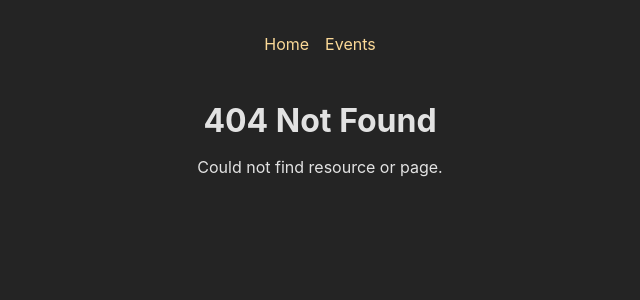
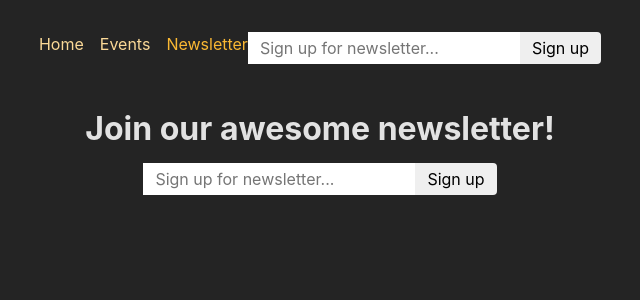
Before and after one commit to Afrag61/Advanced-Project, a React (Create React App) app in the folder react-frontend/: page /newsletter in a window 1280 px wide. Before the commit this address had no page. Shown: the top 300 px of the page, without its empty margins (320-960 px from the left). Built offline with nearby package versions, Linux system fonts and the light colour scheme.

Commit message:
Updated for new downloaded & edited files (Ahmed Frag)

```diff
--- a/react-frontend/src/App.js
+++ b/react-frontend/src/App.js
@@ -1,55 +1,28 @@
-// Challenge / Exercise
+import { RouterProvider, createBrowserRouter } from 'react-router-dom';
 
-// 1. Add five new (dummy) page components (content can be simple <h1> elements)
-//    - HomePage
-//    - EventsPage
-//    - EventDetailPage
-//    - NewEventPage
-//    - EditEventPage
-// Done
-// 2. Add routing & route definitions for these five pages
-//    - / => HomePage
-//    - /events => EventsPage
-//    - /events/<some-id> => EventDetailPage
-//    - /events/new => NewEventPage
-//    - /events/<some-id>/edit => EditEventPage
-// Done
-// 3. Add a root layout that adds the <MainNavigation> component above all page components
-// Done
-// 4. Add properly working links to the MainNavigation
-// Done
-// 5. Ensure that the links in MainNavigation receive an "active" class when active
-// Done
-// 6. Output a list of dummy events to the EventsPage
-//    Every list item should include a link to the respective EventDetailPage
-// Done
-// 7. Output the ID of the selected event on the EventDetailPage
-// Done
-// BONUS: Add another (nested) layout route that adds the <EventNavigation> component above all /events... page components
+import EditEventPage from './pages/EditEvent';
+import ErrorPage from './pages/Error';
+import EventDetailPage, {
+  loader as eventDetailLoader,
+  action as deleteEventAction,
+} from './pages/EventDetail';
+import EventsPage, { loader as eventsLoader } from './pages/Events';
+import EventsRootLayout from './pages/EventsRoot';
+import HomePage from './pages/Home';
+import NewEventPage from './pages/NewEvent';
+import RootLayout from './pages/Root';
+import { action as manipulateEventAction } from './components/EventForm';
+import NewsletterPage, { action as newsletterAction } from './pages/Newsletter';
 
-import { createBrowserRouter, RouterProvider } from "react-router-dom";
-import RootLayout from "./pages/Root";
-import HomePage from "./pages/Home";
-import EventsPage, { Loader as eventsLoader } from "./pages/Events";
-import EventDetailsPage, {
-  Loader as detailsLoader,
-  action as deleteEventAction
-} from "./pages/EventDetails";
-import NewEventPage from "./pages/NewEvent";
-import EditEventPage from "./pages/EditEvent";
-import EventsRootLayout from "./pages/EventsRoot";
-import ErrorPage from "./pages/Error";
-import {action as manipulateEventAction} from "./components/EventForm";
-
-const route = createBrowserRouter([
+const router = createBrowserRouter([
   {
-    path: "/",
+    path: '/',
     element: <RootLayout />,
     errorElement: <ErrorPage />,
     children: [
       { index: true, element: <HomePage /> },
       {
-        path: "events",
+        path: 'events',
         element: <EventsRootLayout />,
         children: [
           {
@@ -58,31 +31,40 @@
             loader: eventsLoader,
           },
           {
-            path: ":eventId",
+            path: ':eventId',
             id: 'event-detail',
-            loader: detailsLoader,
+            loader: eventDetailLoader,
             children: [
               {
                 index: true,
-                element: <EventDetailsPage />,
-                action: deleteEventAction
+                element: <EventDetailPage />,
+                action: deleteEventAction,
               },
               {
-                path: "edit",
+                path: 'edit',
                 element: <EditEventPage />,
-                action: manipulateEventAction
+                action: manipulateEventAction,
               },
             ],
           },
-          { path: "new", element: <NewEventPage />, action: manipulateEventAction },
+          {
+            path: 'new',
+            element: <NewEventPage />,
+            action: manipulateEventAction,
+          },
         ],
+      },
+      {
+        path: 'newsletter',
+        element: <NewsletterPage />,
+        action: newsletterAction,
       },
     ],
   },
 ]);
 
 function App() {
-  return <RouterProvider router={route} />;
+  return <RouterProvider router={router} />;
 }
 
 export default App;
--- a/react-frontend/src/components/MainNavigation.js
+++ b/react-frontend/src/components/MainNavigation.js
@@ -1,5 +1,7 @@
 import { NavLink } from 'react-router-dom';
+
 import classes from './MainNavigation.module.css';
+import NewsletterSignup from './NewsletterSignup';
 
 function MainNavigation() {
   return (
@@ -7,13 +9,39 @@
       <nav>
         <ul className={classes.list}>
           <li>
-            <NavLink to="/" className={({isActive}) => isActive ? classes.active : undefined}>Home</NavLink>
+            <NavLink
+              to="/"
+              className={({ isActive }) =>
+                isActive ? classes.active : undefined
+              }
+              end
+            >
+              Home
+            </NavLink>
           </li>
           <li>
-            <NavLink to="/events" className={({isActive}) => isActive ? classes.active : undefined}>Events</NavLink>
+            <NavLink
+              to="/events"
+              className={({ isActive }) =>
+                isActive ? classes.active : undefined
+              }
+            >
+              Events
+            </NavLink>
+          </li>
+          <li>
+            <NavLink
+              to="/newsletter"
+              className={({ isActive }) =>
+                isActive ? classes.active : undefined
+              }
+            >
+              Newsletter
+            </NavLink>
           </li>
         </ul>
       </nav>
+      <NewsletterSignup />
     </header>
   );
 }
--- /dev/null
+++ b/react-frontend/src/components/NewsletterSignup.js
@@ -0,0 +1,16 @@
+import classes from './NewsletterSignup.module.css';
+
+function NewsletterSignup() {
+  return (
+    <form method="post" className={classes.newsletter}>
+      <input
+        type="email"
+        placeholder="Sign up for newsletter..."
+        aria-label="Sign up for newsletter"
+      />
+      <button>Sign up</button>
+    </form>
+  );
+}
+
+export default NewsletterSignup;
--- /dev/null
+++ b/react-frontend/src/components/NewsletterSignup.module.css
@@ -0,0 +1,18 @@
+.newsletter input,
+.newsletter button {
+  font: inherit;
+  padding: 0.25rem 0.75rem;
+  border-radius: 0;
+  border: none;
+}
+
+.newsletter button {
+  border-top-right-radius: 4px;
+  border-bottom-right-radius: 4px;
+  cursor: pointer;
+}
+
+.newsletter button:hover {
+  background-color: var(--color-primary-300);
+  color: var(--color-gray-800);
+}
--- a/react-frontend/src/pages/EventDetails.js
+++ b/react-frontend/src/pages/EventDetail.js
@@ -1,4 +1,4 @@
-import EventItem from "./../components/EventItem";
+import EventItem from "../components/EventItem";
 import { useRouteLoaderData, redirect } from "react-router-dom";
 
 const EventDetailsPage = () => {
@@ -10,7 +10,7 @@
 
 export default EventDetailsPage;
 
-export const Loader = async ({ request, params }) => {
+export const loader = async ({ request, params }) => {
   const id = params.eventId;
 
   const response = await fetch(`http://192.168.1.3:8080/events/${id}`);
--- a/react-frontend/src/pages/Events.js
+++ b/react-frontend/src/pages/Events.js
@@ -17,7 +17,7 @@
   );
 }
 
-export const Loader = async () => {
+export const loader = async () => {
   const response = await fetch("http://192.168.1.3:8080/events");
 
   if (!response.ok) {
--- /dev/null
+++ b/react-frontend/src/pages/Newsletter.js
@@ -0,0 +1,21 @@
+import NewsletterSignup from '../components/NewsletterSignup';
+import PageContent from '../components/PageContent';
+
+function NewsletterPage() {
+  return (
+    <PageContent title="Join our awesome newsletter!">
+      <NewsletterSignup />
+    </PageContent>
+  );
+}
+
+export default NewsletterPage;
+
+export async function action({ request }) {
+  const data = await request.formData();
+  const email = data.get('email');
+
+  // send to backend newsletter server ...
+  console.log(email);
+  return { message: 'Signup successful!' };
+}
```
Also changed, not shown: 1 other file (tests, documents, lock files or other folders).
